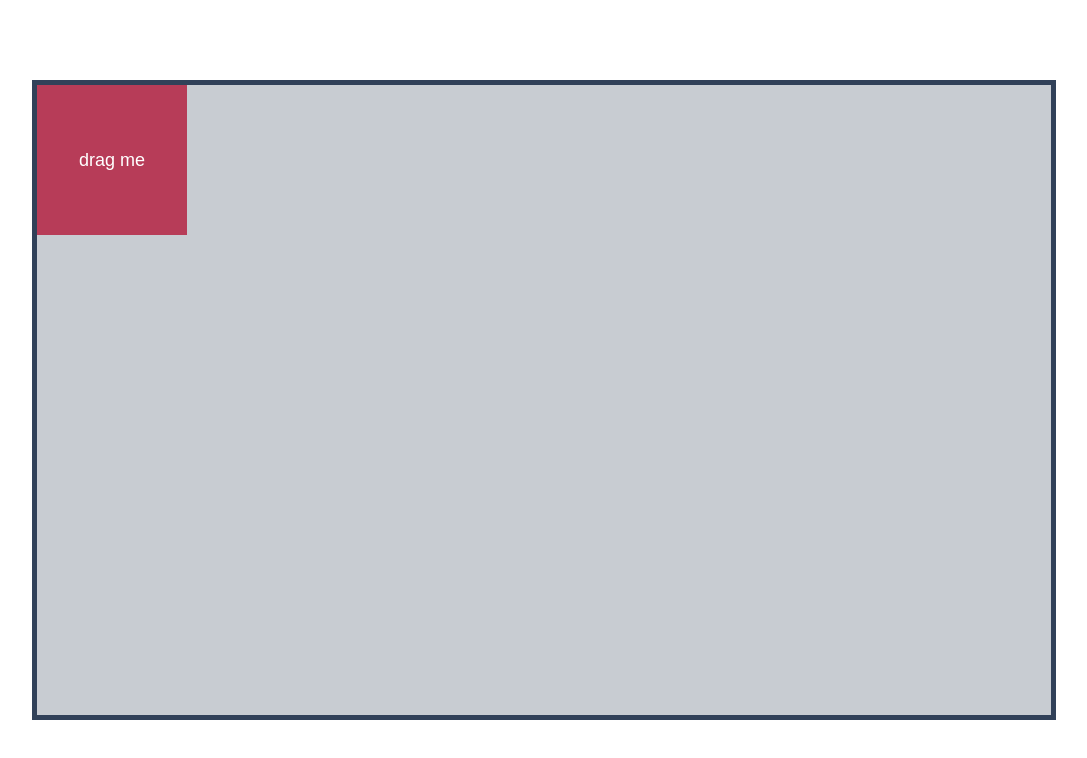
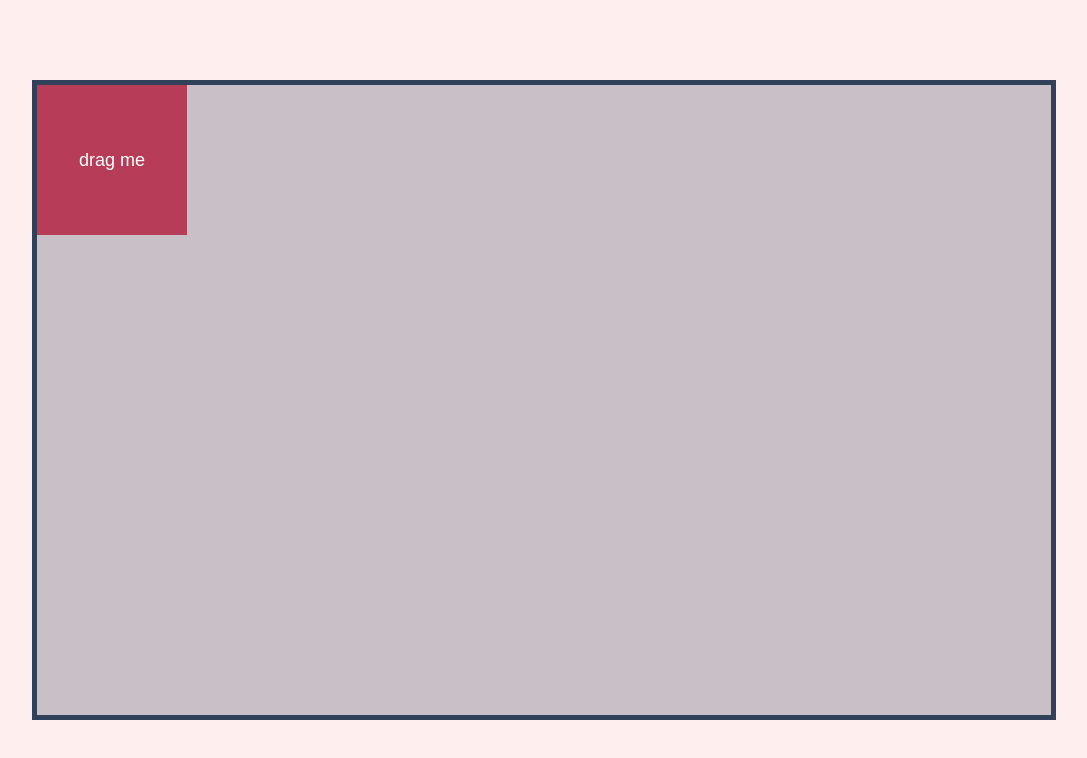
Before and after one commit to cyberqostya/draggingrect, a plain HTML site: page index.html in a window 1280 px wide. Shown: the whole page, without its empty margins (96-1183 px from the left). Drawn offline with Linux system fonts and the light colour scheme.

Commit message:
Update index.html

```diff
--- a/index.html
+++ b/index.html
@@ -13,9 +13,6 @@
       }
 
       body {
-        display: flex;
-        align-items: center;
-        justify-content: center;
         height: calc(var(--vh) * 100);
         width: 100vw;
       }
@@ -41,11 +38,29 @@
         font-size: 18px;
         user-select: none;
       }
+
+      .modal {
+        position: fixed;
+        top: 0;
+        left: 0;
+        width: 100%;
+        height: 100%;
+        display: flex;
+        align-items: center;
+        justify-content: center;
+        background-color: #ff000011;
+      }
+      .is-locked {
+        height: calc(var(--window-inner-height) - 1px);
+        overflow: hidden;
+      }
     </style>
   </head>
   <body>
-    <div class="border">
-      <div class="rect">drag me</div>
+    <div class="modal">
+      <div class="border">
+        <div class="rect">drag me</div>
+      </div>
     </div>
     <script>
       document.documentElement.style.setProperty(
```
